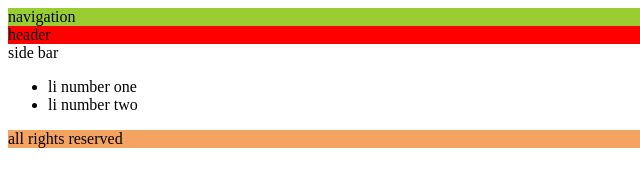
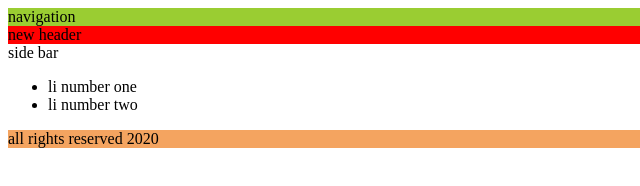
Before and after one commit to mohammad-khs/experimnetal-project-one, a plain HTML site: page index.html in a window 1280 px wide. Shown: the full height of the page, 0-640 px from the left. Drawn offline with Linux system fonts and the light colour scheme.

Commit message:
some changes in master branch

```diff
--- a/index.html
+++ b/index.html
@@ -14,7 +14,7 @@
         navigation
     </nav>
     <header>
-        header
+       new header
     </header>
     <div>side bar</div>
     <main>
@@ -24,7 +24,7 @@
         </ul>
     </main>
     <footer>
-        all rights reserved
+        all rights reserved 2020
     </footer>
 </body>
 
```
